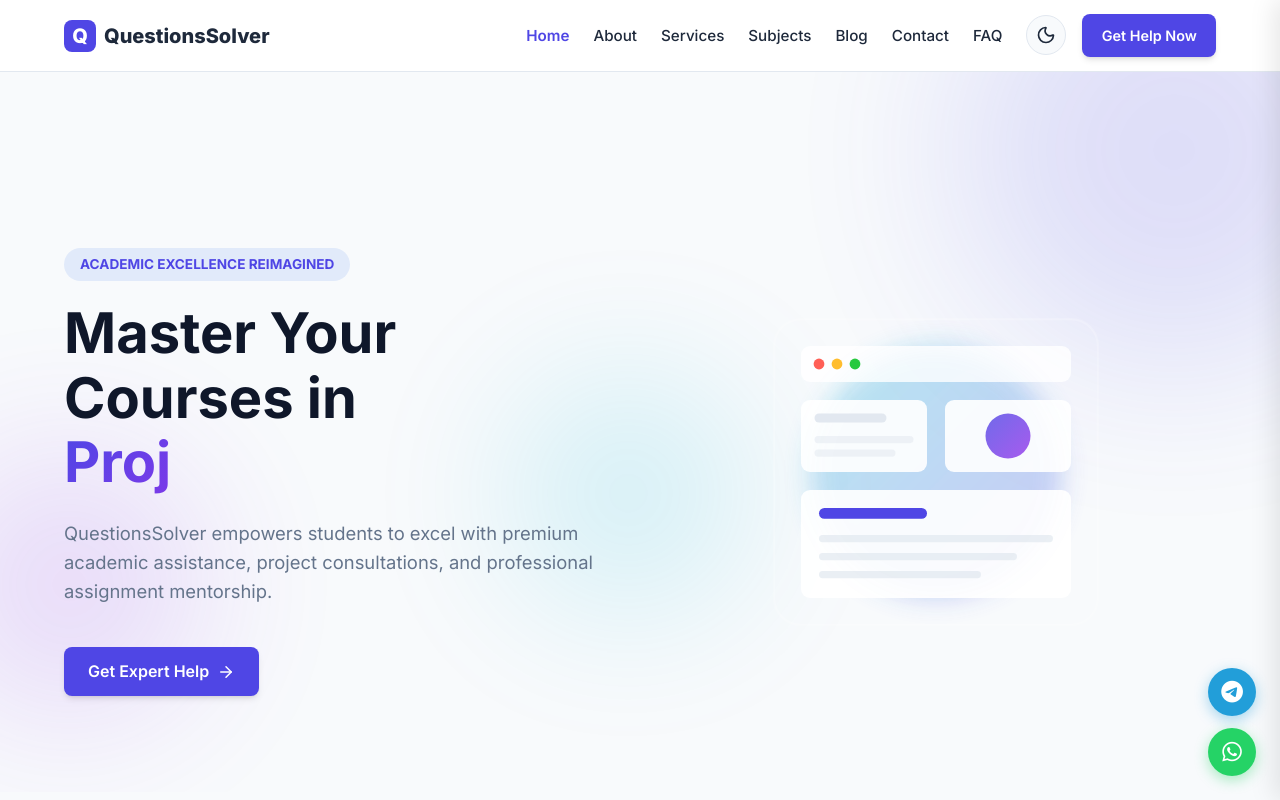
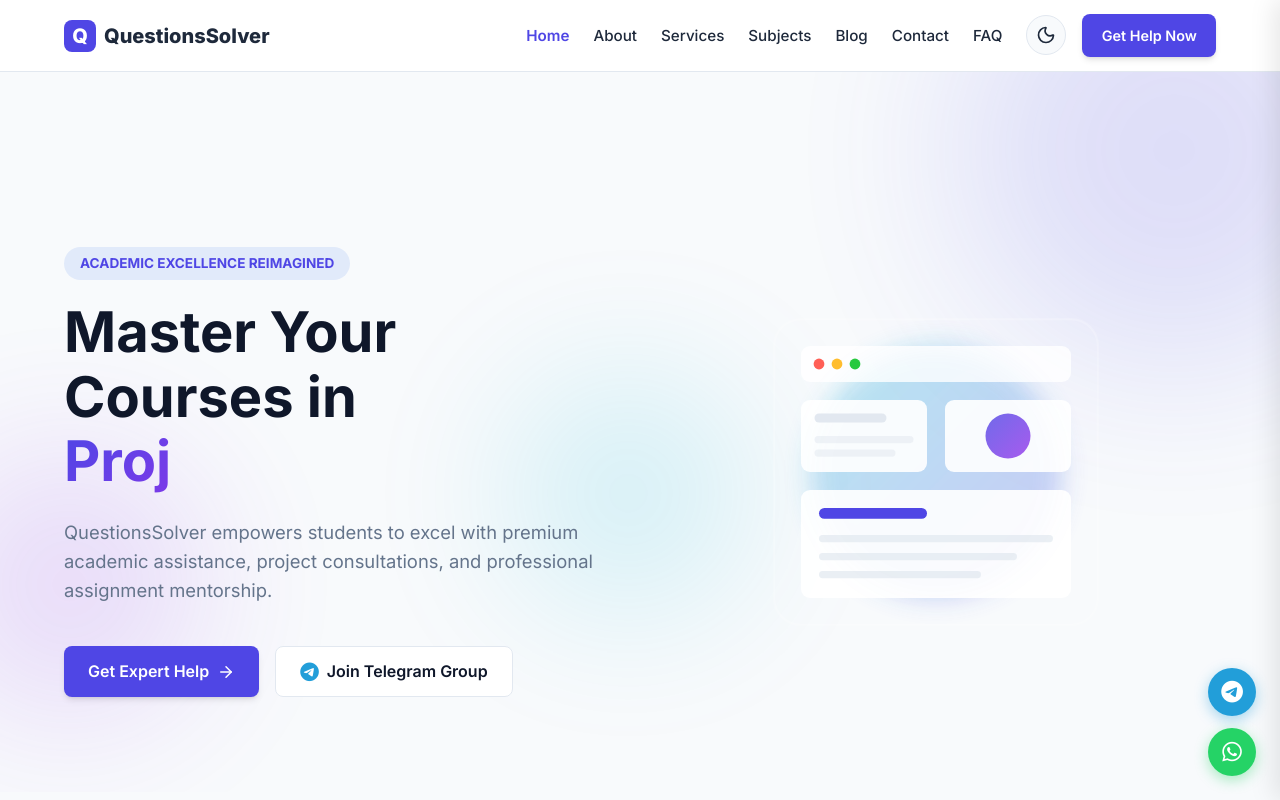
Before and after one commit to bmushtaq65-eng/QuestionsSolver, a React (Vite) app: page / in a window 1280 px wide. Shown: the top 800 px of the page. Built offline with nearby package versions, Linux system fonts and the light colour scheme.

Commit message:
Add Telegram group https://t.me/Questionssolver in src/components/home/Hero.tsx

```diff
--- a/src/components/home/Hero.tsx
+++ b/src/components/home/Hero.tsx
@@ -65,6 +65,9 @@ export default function Hero() {
               <Link to="/contact" className="btn btn-primary pulse-glow">
                 Get Expert Help <ArrowRight size={18} />
               </Link>
+              <a href="https://t.me/Questionssolver" target="_blank" rel="noopener noreferrer" className="btn btn-secondary" style={{ display: 'inline-flex', alignItems: 'center', gap: '8px' }}>
+                <i className="fa-brands fa-telegram" style={{ color: '#229ED9', fontSize: '1.2rem' }}></i> Join Telegram Group
+              </a>
             </div>
           </div>
 
```
